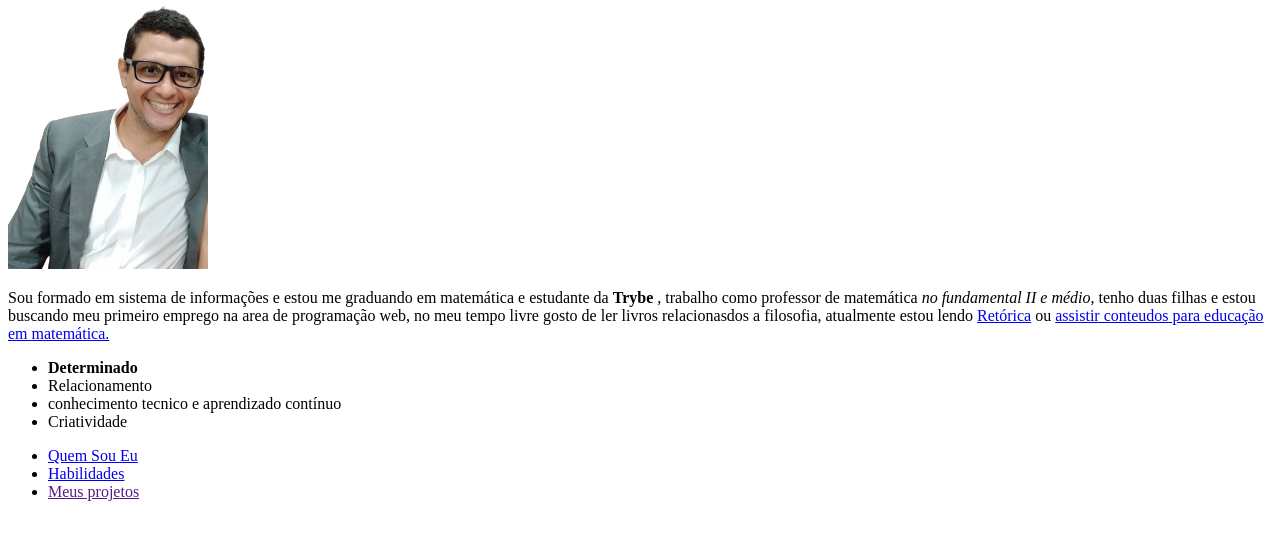
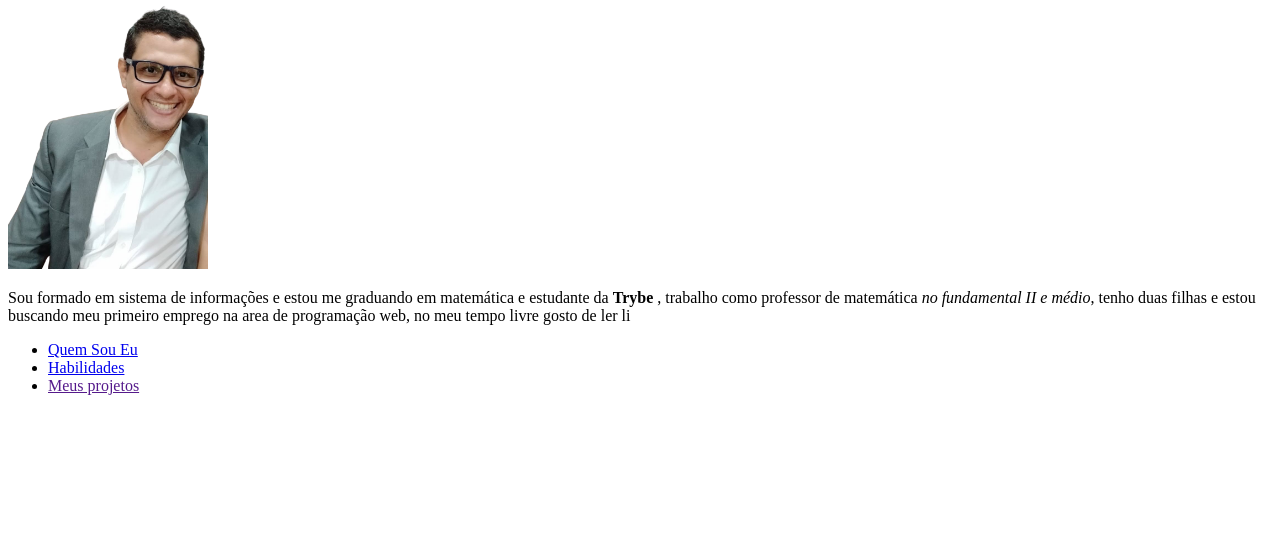
Before and after one commit to leandrojpcarvalho/portifolioLeandroCarvalho, a plain HTML site: page index.html in a window 1280 px wide. Shown: the part 79-618 px from the top of the page. Drawn offline with Linux system fonts and the light colour scheme.

Commit message:
nao era pra ter feito esse commit

```diff
--- a/index.html
+++ b/index.html
@@ -12,13 +12,7 @@
 
     <p id="quemSouEu">Sou formado em sistema de informações e estou me graduando em matemática e estudante da <strong>Trybe</strong> , trabalho como professor de matemática
     <em>no fundamental II e médio</em>, tenho duas filhas e estou buscando meu primeiro emprego na area de programação web, no meu tempo livre gosto de ler
-    livros relacionasdos a filosofia, atualmente estou lendo <a href="https://sumateologica.files.wordpress.com/2009/07/aristoteles_-_retorica2.pdf"> Retórica</a> ou <a href="youtube.com/playlist?list=PLo4jXE-LdDTQCltqq9Mdxmky0HPCEbCRb">assistir conteudos para educação em matemática.</a></p>
-
-     <ul id="habilidades">
-        <li><strong>Determinado</strong></li>
-        <li>Relacionamento</li>
-        <li>conhecimento tecnico e aprendizado contínuo</li>
-        <li>Criatividade</li>
+    li
      </ul>
 
 
```
